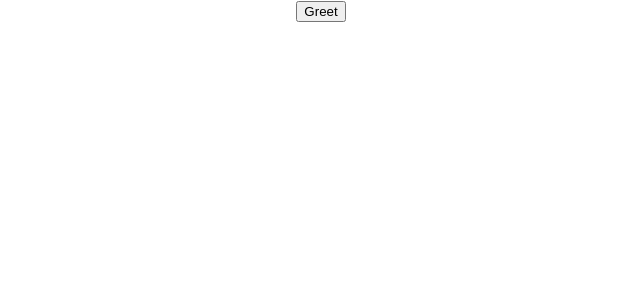
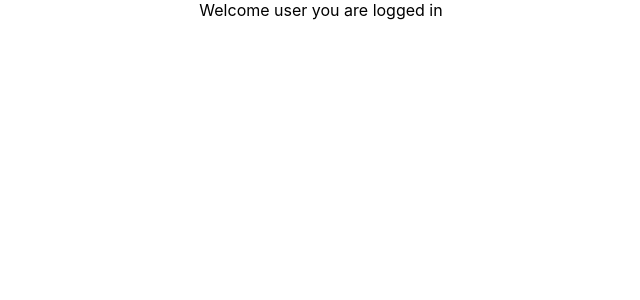
Before and after one commit to Johnnyadee/react-playground, a React (Create React App) app: page / in a window 1280 px wide. Shown: the top 300 px of the page, without its empty margins (319-959 px from the left). Built offline with nearby package versions, Linux system fonts and the light colour scheme.

Commit message:
15. Conditional Rendering

```diff
--- a/src/App.js
+++ b/src/App.js
@@ -1,8 +1,9 @@
 // import React, { Component } from "react";0
 // import logo from "./logo.svg";
 import "./App.css";
+import UserGreeting from "./Components/UserGreeting";
 // import Eventbind from "./Components/Eventbind";
-import ParentComponent from "./Components/ParentComponent";
+// import ParentComponent from "./Components/ParentComponent";
 // import Greet from "./Components/Greet";
 // import Welcome from "./Components/Welcome";
 // import Hello from "./Components/Hello";
@@ -13,7 +14,7 @@ import ParentComponent from "./Components/ParentComponent";
 function App() {
   return (
     <div className="App">
-      <ParentComponent />
+      <UserGreeting />
     </div>
   );
 }
--- /dev/null
+++ b/src/Components/UserGreeting.js
@@ -0,0 +1,22 @@
+import React, { Component } from "react";
+
+class UserGreeting extends Component {
+  constructor(props) {
+    super(props);
+
+    this.state = {
+      isLogged: true,
+    };
+  }
+  render() {
+    let message;
+    if (this.state.isLogged) {
+      message = "Welcome user you are logged in";
+    } else {
+      message = "Welcome Guest";
+    }
+    return <div> {message}</div>;
+  }
+}
+
+export default UserGreeting;
```
